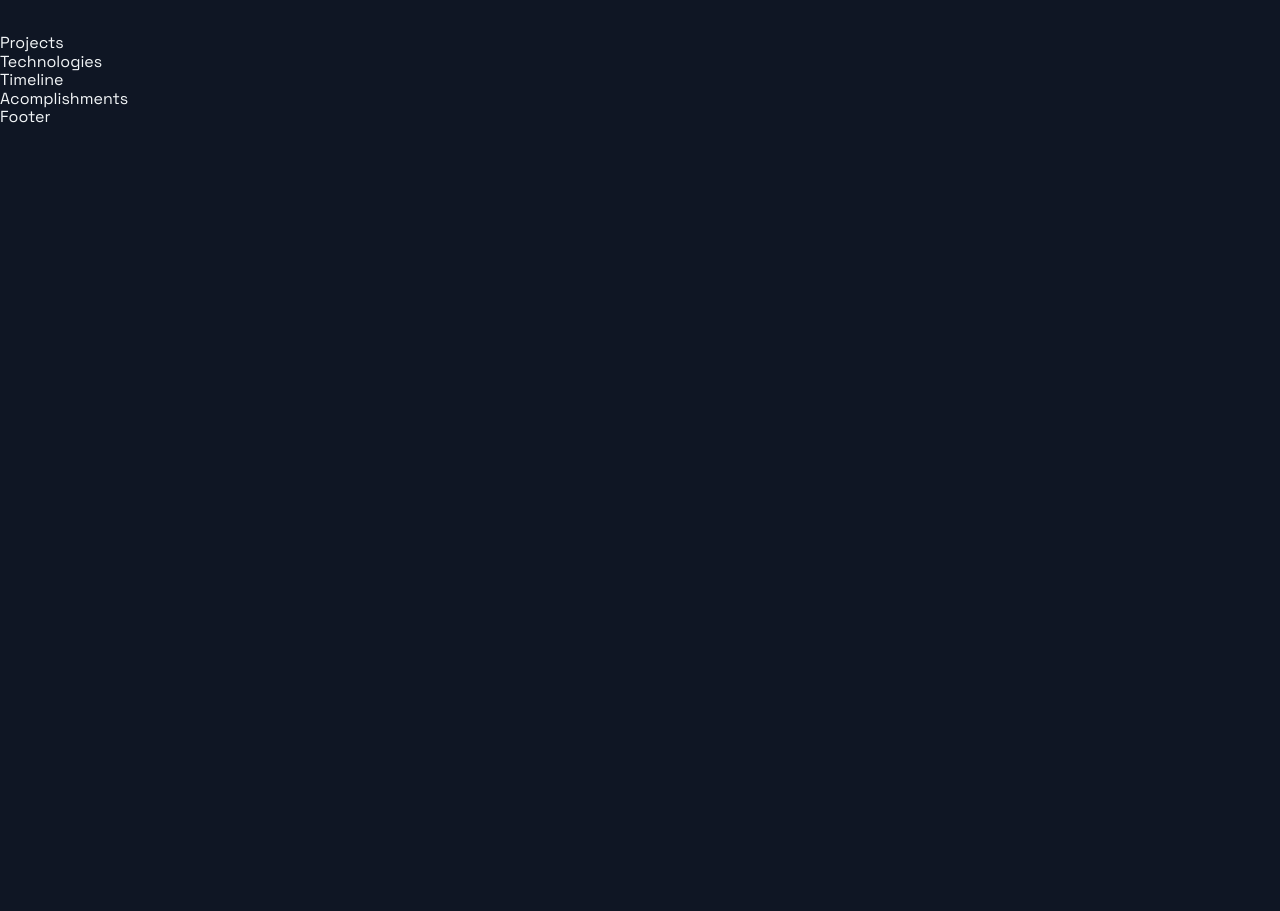
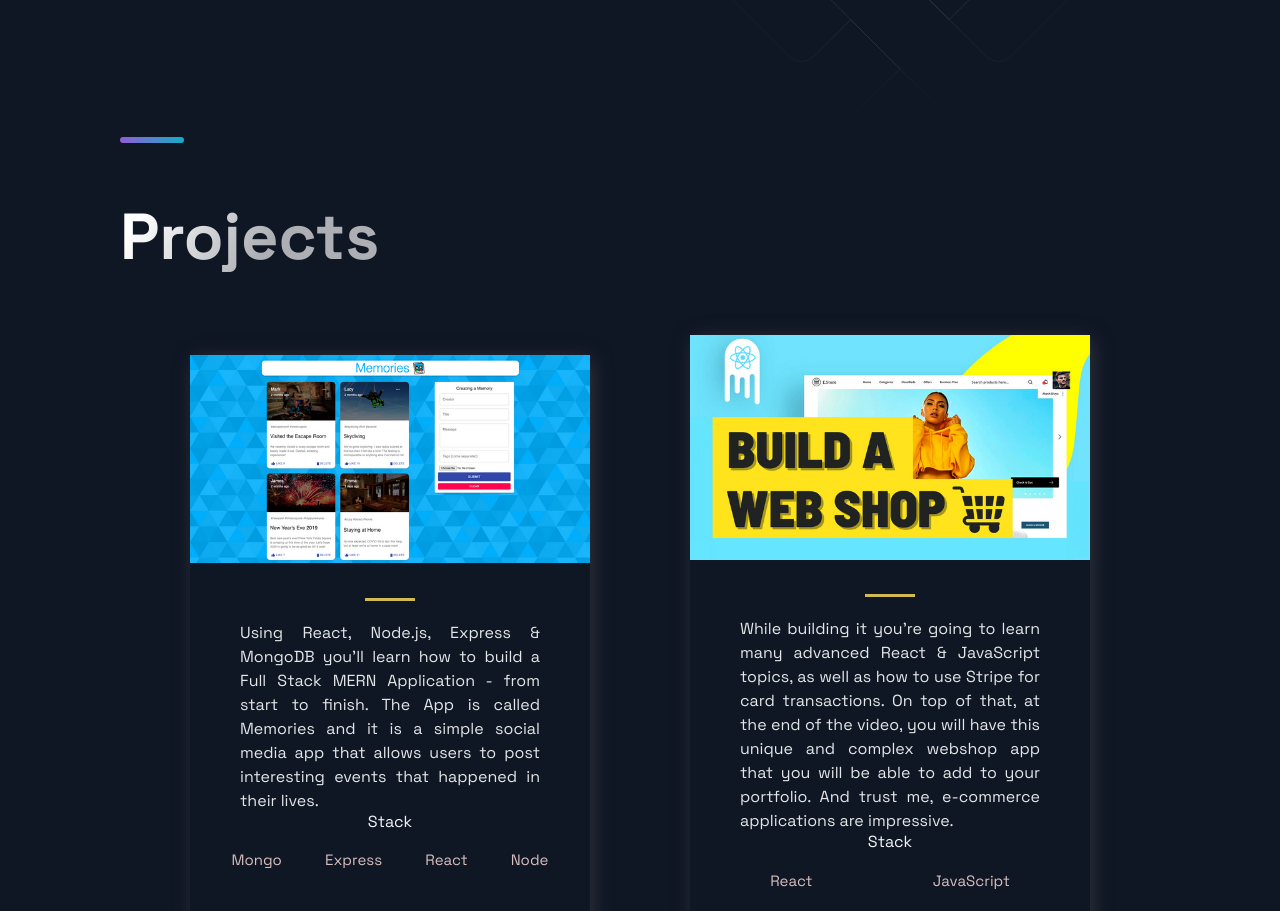
Before and after one commit to couvq/portfolio_website-STARTER, a Next.js app: page / in a window 1280 px wide. Shown: the part 500-1411 px from the top of the page. Before the commit the page ends 800 px from the top, so only its background shows below. Built offline with nearby package versions, Linux system fonts and the light colour scheme.

Commit message:
implemented projects section

```diff
--- a/src/components/Projects/Projects.js
+++ b/src/components/Projects/Projects.js
@@ -5,9 +5,36 @@
 import { projects } from '../../constants/constants';
 
 const Projects = () => (
-  <div>
-    Projects
-  </div>
+  <Section nopadding id="projects">
+    <SectionDivider />
+    <SectionTitle main>Projects</SectionTitle>
+    <GridContainer>
+      {
+        projects.map(({ id, image, title, description, tags, source, visit }) => (
+          <BlogCard key={id}>
+            <Img src={image} />
+            <TitleContent>
+              <HeaderThree title={title}></HeaderThree>
+              <Hr />
+            </TitleContent>
+            <CardInfo>{description}</CardInfo>
+            <div>
+              <TitleContent>Stack</TitleContent>
+              <TagList>
+                {tags.map((tag, i) => (
+                  <Tag key={i}>{tag}</Tag>
+                ))}
+              </TagList>
+            </div>
+            <UtilityList>
+              <ExternalLinks href={visit}>Code</ExternalLinks>
+              <ExternalLinks href={source}>Source</ExternalLinks>
+            </UtilityList>
+          </BlogCard>
+        ))
+      }
+    </GridContainer>
+  </Section>
 );
 
 export default Projects;
--- a/src/pages/index.js
+++ b/src/pages/index.js
@@ -10,10 +10,10 @@
 const Home = () => {
   return (
     <Layout>
-      {/* <Section grid> */}
+      <Section grid>
         <Hero />
-        {/* <BgAnimation /> */}
-      {/* </Section> */}
+        <BgAnimation />
+      </Section>
       <Projects />
       <Technologies />
       <Timeline />
```
